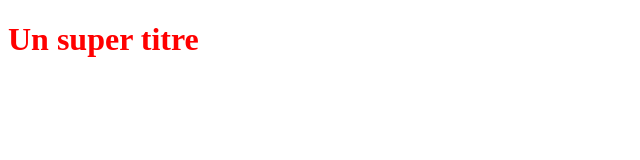
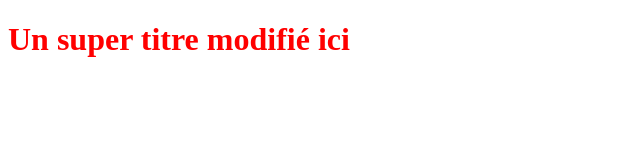
Before and after one commit to amadeus-lazreg/OpenclassroomsProject, a plain HTML site: page index.html in a window 1280 px wide. Shown: the whole page, without its empty margins (0-640 px from the left). Drawn offline with Linux system fonts and the light colour scheme.

Commit message:
modification de index.html

```diff
--- a/index.html
+++ b/index.html
@@ -5,6 +5,6 @@
    <link rel="stylesheet" type="text/css" href="styles.css">
 </head>
 <body>
-   <h1>Un super titre</h1>
+   <h1>Un super titre modifié ici</h1>
 </body>
 </html>
```
